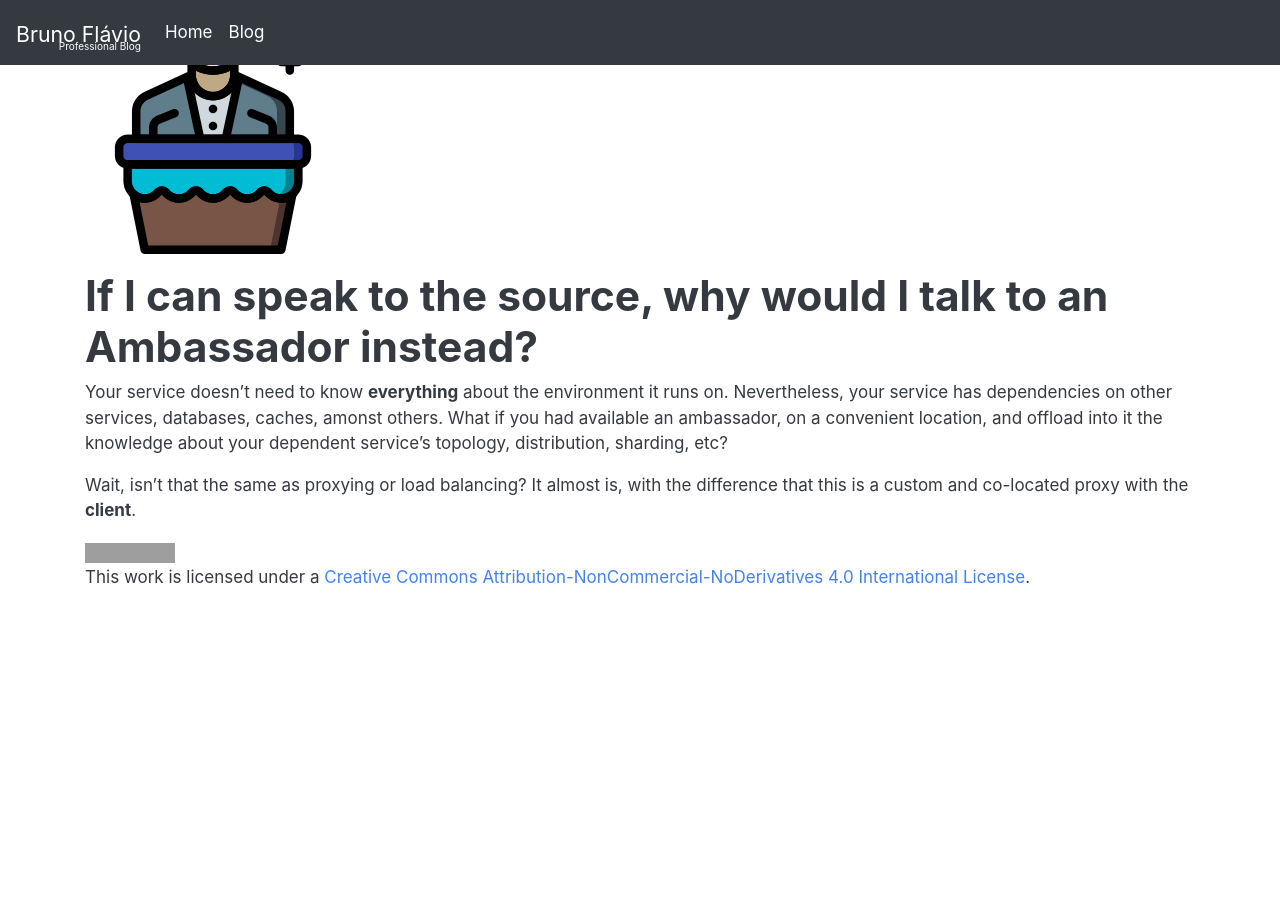
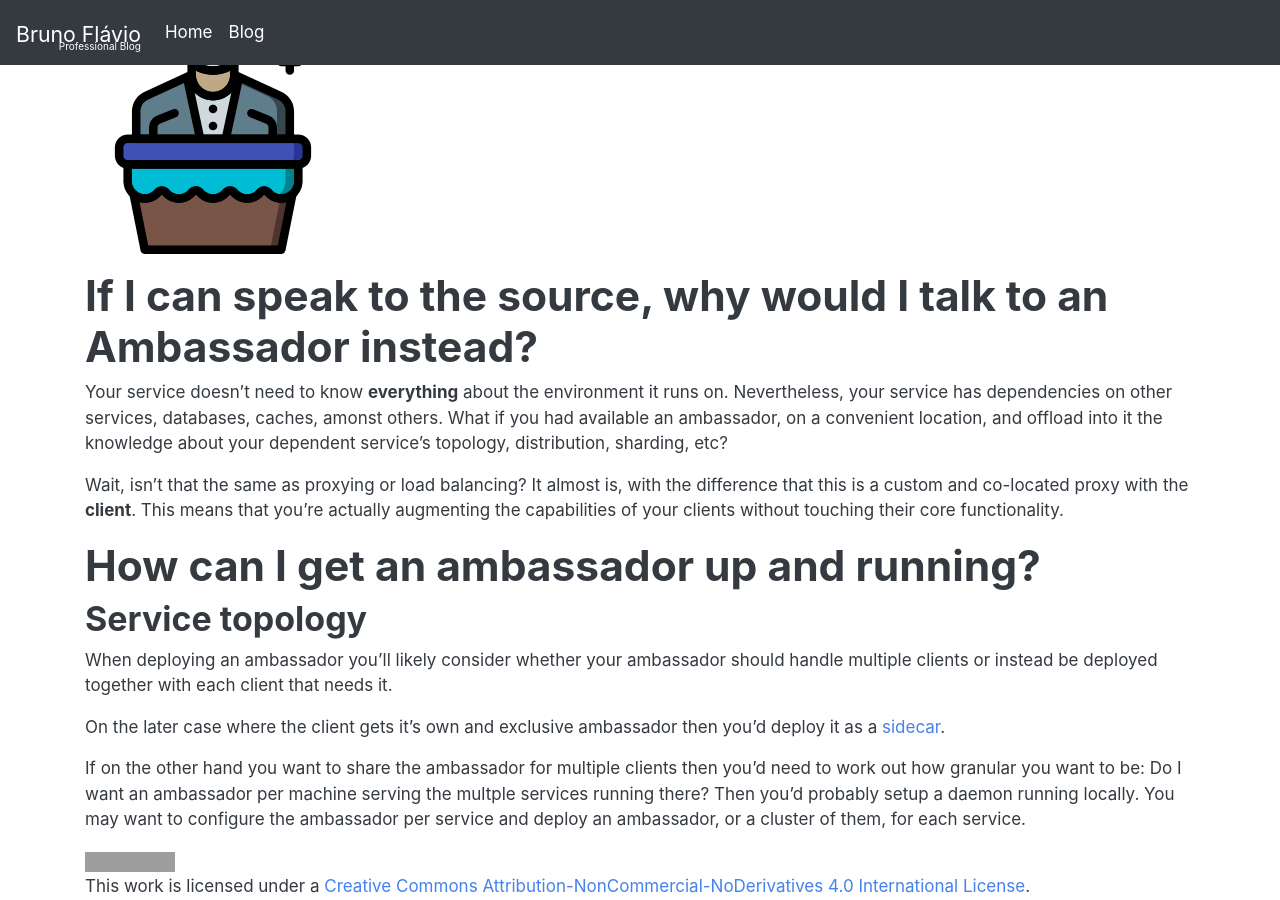
Before and after one commit to brunoflavio-com/brunoflavio-com.github.io, a Jekyll site: the page built from _posts/2019-02-02-microservices-ambassador-pattern.markdown, in a window 1280 px wide and 900 px high, scrolled down 576 px. Built offline with Jekyll 4.4.1, drawn with Linux system fonts in a browser that asks for light colours; nearby versions of some CDN libraries; before the commit the page ends 1167 px from its top, so only the background shows below that; grey boxes are pictures that could not be loaded.

Commit message:
ambassador post

```diff
--- a/_config.yml
+++ b/_config.yml
@@ -42,5 +42,7 @@ plugins:
 
 permalink: /:categories/:year/:month/:day/:title:output_ext
 
+encoding: utf-8
+
 sass:
   sass_dir: assets/css
--- a/_posts/2019-02-02-microservices-ambassador-pattern.markdown
+++ b/_posts/2019-02-02-microservices-ambassador-pattern.markdown
@@ -12,11 +12,21 @@ The book is freely available on the [Microsoft Azure resources website](https://
 While the sidecar pattern was easy to handle with docker-compose, this one would look better on a Kubernetes cluster in order to benefit from pods. Nevertheless, let's see an example of **the ambassador** pattern.
 
 
-![Sidecar](/assets/img/ambassador.png)
+![Ambassador](/assets/img/ambassador.png)
 
 
 # If I can speak to the source, why would I talk to an Ambassador instead?
 
 Your service doesn't need to know **everything** about the environment it runs on. Nevertheless, your service has dependencies on other services, databases, caches, amonst others. What if you had available an ambassador, on a convenient location, and offload into it the knowledge about your dependent service's topology, distribution, sharding, etc?
 
-Wait, isn't that the same as proxying or load balancing? It almost is, with the difference that this is a custom and co-located proxy with the **client**.
+Wait, isn't that the same as proxying or load balancing? It almost is, with the difference that this is a custom and co-located proxy with the **client**. This means that you're actually augmenting the capabilities of your clients without touching their core functionality.
+
+# How can I get an ambassador up and running?
+
+## Service topology
+
+When deploying an ambassador you'll likely consider whether your ambassador should handle multiple clients or instead be deployed together with each client that needs it.
+
+On the later case where the client gets it's own and exclusive ambassador then you'd deploy it as a [sidecar]({% post_url 2019-01-29-microservices-sidecar-pattern %}).
+
+If on the other hand you want to share the ambassador for multiple clients then you'd need to work out how granular you want to be: Do I want an ambassador per machine serving the multple services running there? Then you'd probably setup a daemon running locally. You may want to configure the ambassador per service and deploy an ambassador, or a cluster of them, for each service.
```
Also changed, not shown: Gemfile.lock, 1 other file.
